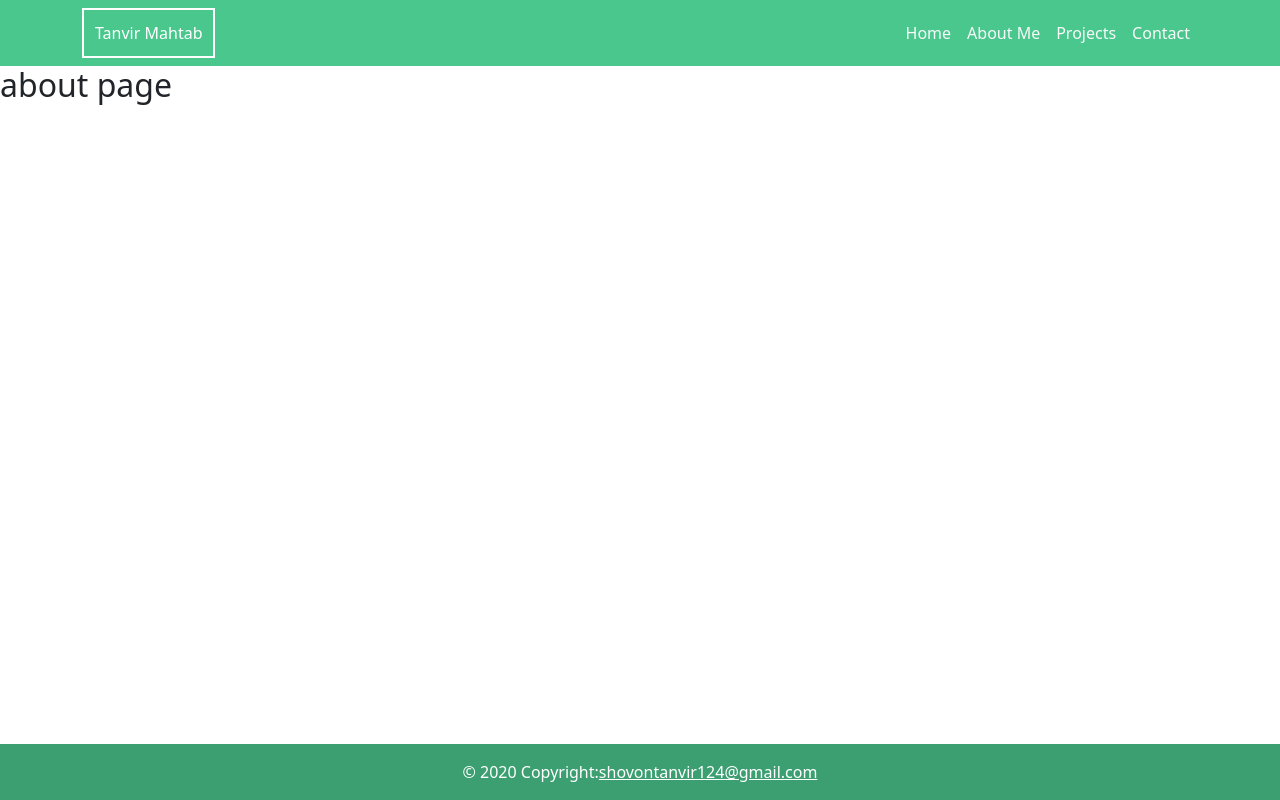
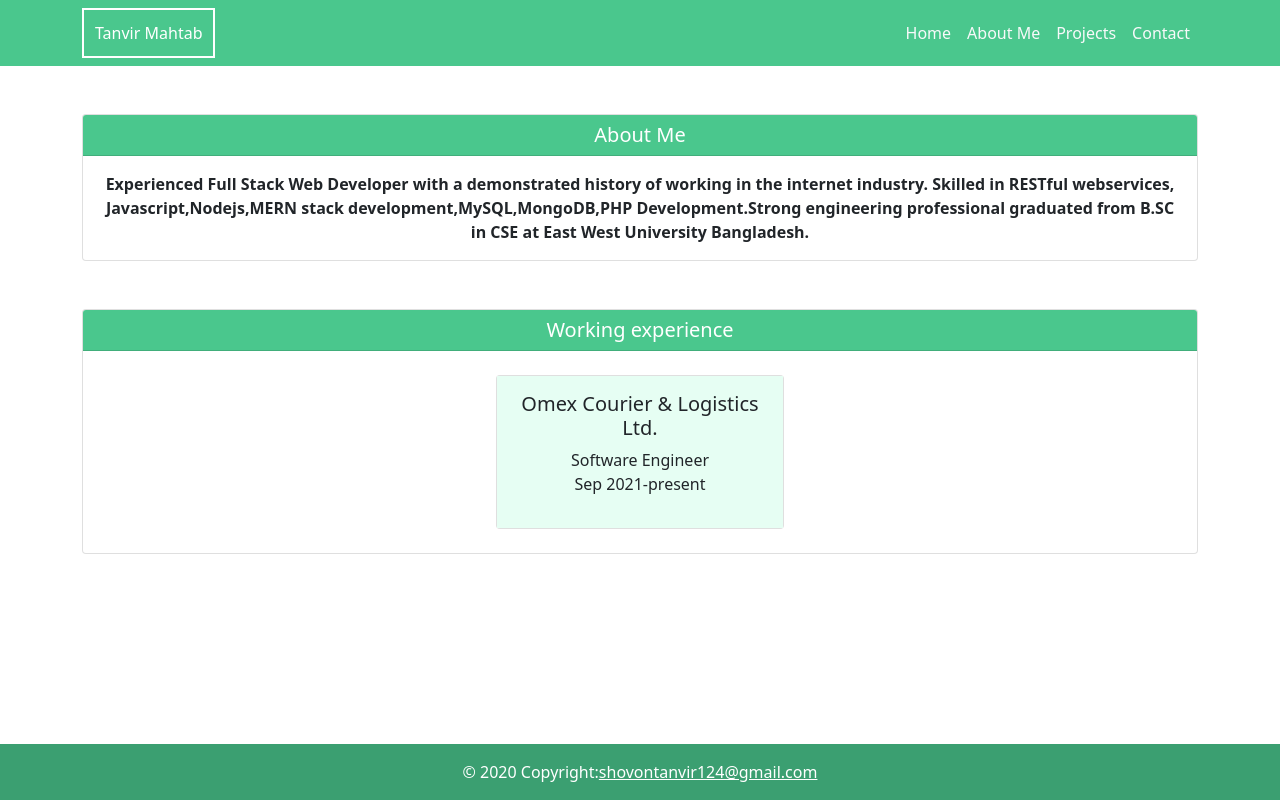
Before and after one commit to tanvirMahtab077/my-portfolio-site-using-react, a React (Create React App) app: page /about in a window 1280 px wide. Built offline with nearby package versions, Linux system fonts and the light colour scheme.

Commit message:
added about page content

```diff
--- a/src/App.css
+++ b/src/App.css
@@ -27,6 +27,16 @@ img.card-img-top{
   border:3px solid rgb(74, 199, 141)
 }
 
+.main-header{
+  background: rgb(74, 199, 141)!important;
+  color: white;
+}
+
+#cardBody{
+  background: rgb(230, 254, 243)!important;
+  /* border: 2px solid rgb(74, 199, 141); */
+}
+
 @media only screen and (max-width: 991px){
   .card-title{
     width:50%;
--- a/src/components/pages/About.jsx
+++ b/src/components/pages/About.jsx
@@ -1,13 +1,47 @@
-import React, { Component } from 'react';
+import React, { Component } from "react";
+import { workExperiences } from "../../json/workingExperiences";
 
 class About extends Component {
-    render() {
-        return (
-            <div>
-                <h2>about page</h2>
+  render() {
+    return (
+      <div className="container mt-5">
+        <div className="card text-center">
+          <h5 className="card-header main-header">About Me</h5>
+          <div className="card-body">
+            <p className="card-text">
+              <b>
+                Experienced Full Stack Web Developer with a demonstrated history
+                of working in the internet industry. Skilled in RESTful
+                webservices, Javascript,Nodejs,MERN stack
+                development,MySQL,MongoDB,PHP Development.Strong engineering
+                professional graduated from B.SC in CSE at East West University
+                Bangladesh.
+              </b>
+            </p>
+          </div>
+        </div>
+        <div className="card text-center mt-5">
+          <h5 className="card-header main-header">Working experience</h5>
+          <div className="container mt-4 mb-4">
+            <div className="row">
+              {workExperiences.map((data) => {
+                return (
+                  <div className="col">
+                    <div className="card mx-auto" style={{ maxWidth: "18rem" }}>
+                      <div id="cardBody" className="card-body">
+                        <h5>{data.company}</h5>
+                        <p>{data.designation}<br/>{data.joiningDate}</p>
+                      </div>
+                    </div>
+                  </div>
+                );
+              })}
             </div>
-        );
-    }
+          </div>
+        </div>
+      </div>
+    );
+  }
 }
 
 export default About;
--- /dev/null
+++ b/src/json/workingExperiences.js
@@ -0,0 +1,8 @@
+export const workExperiences = [
+    {
+      company: "Omex Courier & Logistics Ltd.",
+      designation:"Software Engineer",
+      joiningDate:"Sep 2021-present"
+
+    }
+  ];
```
